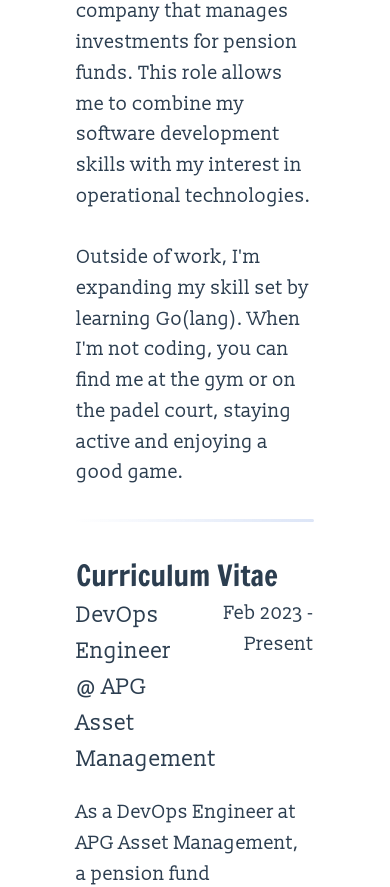
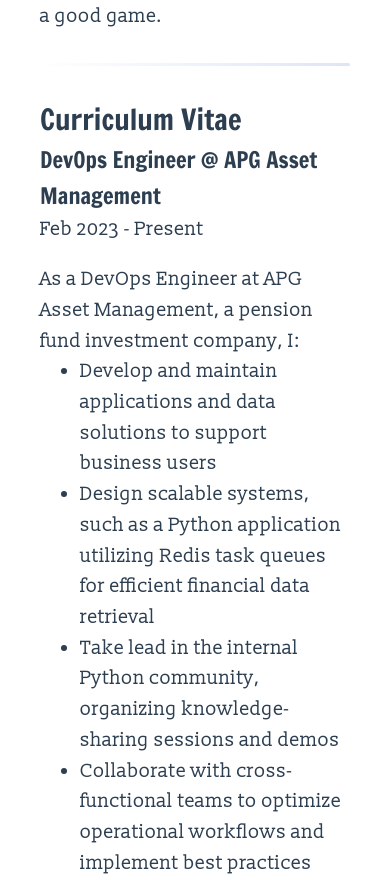
Before and after one commit to SimonDahrs/simondahrs.github.io, a Vue app in the folder frontend/personal-website/: page /#skills in a window 390 px wide. Shown: the part 1550-2437 px from the top of the page. Built offline with nearby package versions, Linux system fonts and the light colour scheme.

Commit message:
Improve responsive site

```diff
--- a/frontend/personal-website/src/components/CVEntry.vue
+++ b/frontend/personal-website/src/components/CVEntry.vue
@@ -10,7 +10,7 @@
 <template>
     <div>
         <div class="header">
-        <h3>{{ data.title }}</h3>
+            <h3 class="job-title">{{ data.title }}</h3>
             <span style="text-align: end">{{ data.from }} - {{ data.to }}</span>
         </div>
         <div class="content" v-html="data.text">
@@ -21,12 +21,27 @@
 .header {
     display: flex;
     justify-content: space-between;
-    grid-template-columns: 50% 50%;
 }
-.header > * {
+
+.job-title {
+    font-weight: bold;
+}
+
+.header>* {
     width: 50%;
 }
+
 .content {
     margin-top: 1em;
 }
+
+@media only screen and (max-width: 768px) {
+    .header {
+        display: block;
+    }
+
+    .header>* {
+        width: 100%;
+    }
+}
 </style>
--- a/frontend/personal-website/src/views/HomeView.vue
+++ b/frontend/personal-website/src/views/HomeView.vue
@@ -58,7 +58,7 @@
   <main>
     <div class="flex-container">
       <div id="hamburger-menu">
-        <div id="hamburger-toggle" @click="menuOpened = !menuOpened">
+        <div id="hamburger-toggle" @click="menuOpened = !menuOpened" :class="{ opened: menuOpened }" >
           <span class="button-icon" :class="{ opened: menuOpened }" id="openMenu">☰</span>
           <span class="button-icon" :class="{ opened: menuOpened }" id="closeMenu">✕</span>
         </div>
@@ -128,8 +128,8 @@
 #hamburger-menu {
   display: none;
   position: fixed;
-  top: 2rem;
-  left: 1rem;
+  top: .5rem;
+  left: .5rem;
   z-index: 5;
   display: none;
   row-gap: 1em;
@@ -159,6 +159,7 @@
 }
 
 #hamburger-toggle:hover {
+  background: rgba(199, 217, 254, 1);
   transform: scale(1.1);
   box-shadow:
     0.4px 0.4px 0.3px rgba(0, 0, 0, 0.02),
@@ -167,6 +168,10 @@
     3.4px 3.4px 2.7px rgba(0, 0, 0, 0.042),
     6.3px 6.3px 5px rgba(0, 0, 0, 0.05),
     15px 15px 12px rgba(0, 0, 0, 0.07);
+}
+
+#hamburger-toggle.opened {
+  background: rgba(199, 217, 254, 1);
 }
 
 #hamburger-menu-item-container {
@@ -268,6 +273,7 @@
     flex-direction: column;
     margin-top: 1rem;
     padding-top: 0;
+    max-width: 100%;
   }
 
   .left-col {
```
Lines whose indentation alone changed are shown as unchanged.
